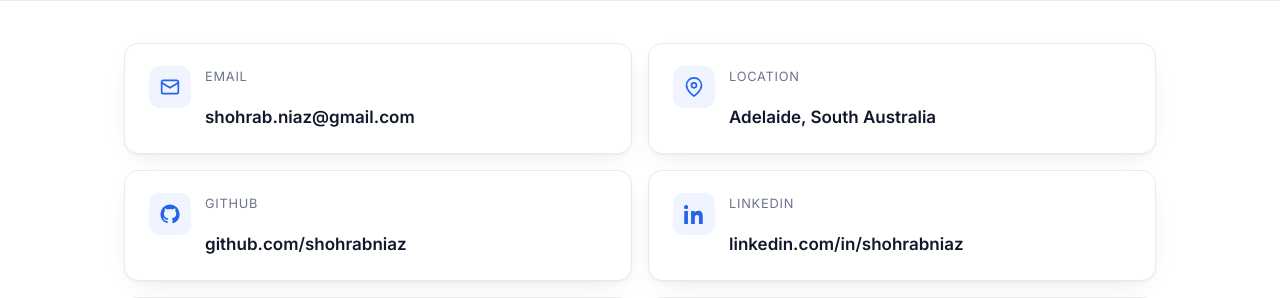
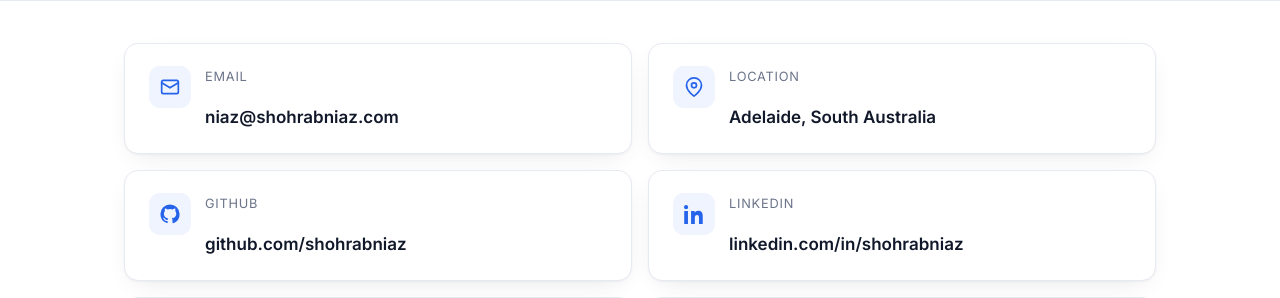
Before and after one commit to shohrabniaz/shohrabniaz.com, a Jekyll site: the page built from contact.html, in a window 1280 px wide and 943 px high. Shown: the part 281-579 px from the top of the window. Built offline with Jekyll 4.4.1, drawn with Linux system fonts in a browser that asks for light colours.

Commit message:
Update primary contact email to niaz@shohrabniaz.com (#7)
Point site.email at the new custom-domain address so Home, Contact,
footer, and all mailto links use niaz@shohrabniaz.com.

Co-authored-by: Cursor Agent <cursoragent@cursor.com>
Co-authored-by: Shohrab Hossen Niaz <shohrabniaz@users.noreply.github.com>

```diff
--- a/_config.yml
+++ b/_config.yml
@@ -17,7 +17,7 @@ author: "Shohrab Hossen Niaz"
 lang: en
 
 # Contact / social
-email: "shohrab.niaz@gmail.com"
+email: "niaz@shohrabniaz.com"
 location: "Adelaide, South Australia"
 github_username: "shohrabniaz"
 linkedin_username: "shohrabniaz"
```
